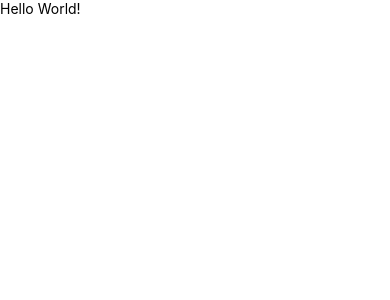
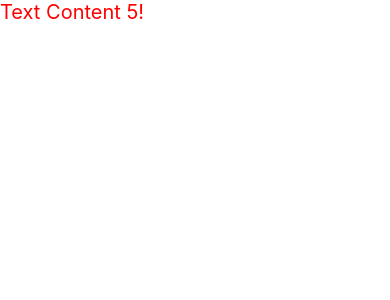
Before and after one commit to zhuodp/zetoRN, a React Native app: screen / in a window 390 px wide. Shown: the top 300 px of the page. Built offline with nearby package versions, Linux system fonts and the light colour scheme.

Commit message:
ADD: custom style sheet

```diff
--- a/App.js
+++ b/App.tsx
@@ -7,12 +7,14 @@
 
 import React from 'react';
 import { View, Text, SafeAreaView } from 'react-native';
+import MyText from './components/MyText';
 
 const App = () => {
   return (
     <SafeAreaView>
-      <Text>Hello World!</Text>
+      <MyText/>
     </SafeAreaView>
   );
 };
+
 export default App;
--- /dev/null
+++ b/components/MyText.js
@@ -0,0 +1,9 @@
+import React from "react"
+import { Text } from "react-native"
+import textStyles from "./styles";
+
+const MyText = () => {
+    return <Text style={[textStyles.bigRed]}>Text Content 5!</Text>;
+};
+
+export default MyText;
--- /dev/null
+++ b/components/styles.js
@@ -0,0 +1,16 @@
+import { StyleSheet } from "react-native";
+import React from "react";
+
+const textStyles = StyleSheet.create({
+    bigRed: {
+        color: 'red',
+        fontSize: 20
+    },
+    bigBlue: {
+        color: 'blue',
+        fontSize: 20
+    }
+
+})
+
+export default textStyles
```
